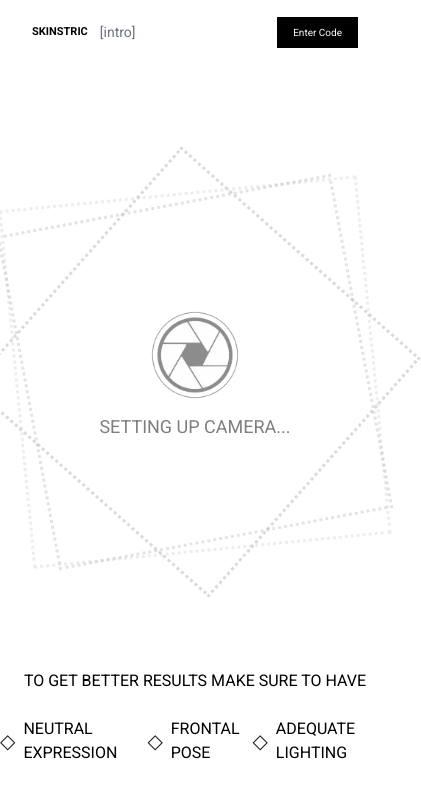
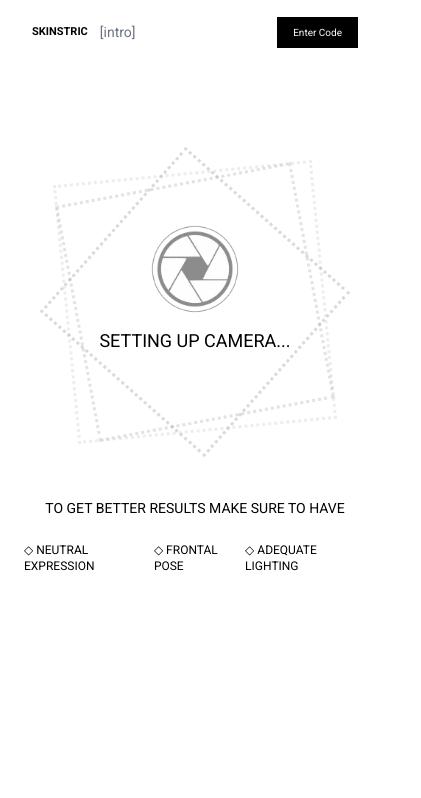
Before and after one commit to Guillermotrejo1/skinstric, a Next.js app: page /camera in a window 390 px wide. Shown: the top 798 px of the page, 421 px wide, since content can reach past the window. Built offline with nearby package versions, Linux system fonts and the light colour scheme.

Commit message:
made the camera page responsive

```diff
--- a/src/pages/camera/capture.tsx
+++ b/src/pages/camera/capture.tsx
@@ -158,8 +158,8 @@ const Capture = () => {
               </p>
               <div className="flex justify-center space-x-8 text-xs leading-6 text-[#FCFCFC]">
                 <p>◇ NEUTRAL EXPRESSION</p>
-                <p>◇ NEUTRAL EXPRESSION</p>
-                <p>◇ NEUTRAL EXPRESSION</p>
+                <p>◇ FRONTAL POSE</p>
+                <p>◇ ADEQUATE LIGHTING</p>
               </div>
             </div>
           </div>
--- a/src/pages/camera/index.tsx
+++ b/src/pages/camera/index.tsx
@@ -1,10 +1,10 @@
-import Image from 'next/image';
-import React from 'react'
+import Image from "next/image";
+import React from "react";
 
 const index = () => {
   return (
     <>
-        <div className="h-[70.3vh] flex flex-col items-center justify-center bg-white">
+      <div className="h-[50vh] md:h-[70.3vh] flex flex-col items-center justify-center bg-white">
         <Image
           width={400}
           height={400}
@@ -12,29 +12,23 @@ const index = () => {
           alt=""
           className="w-[100px] h-[100px] md:w-[136px] md:h-[136px] hover:scale-108 duration-700 ease-in-out cursor-pointer opacity-50"
         />
-          <p className="text-lg mt-2 opacity-50">SETTING UP CAMERA...</p>
+        <p className="text-lg mt-2 md:opacity-50">SETTING UP CAMERA...</p>
         <div>
-            <div className="absolute top-[calc(50%-50px)] left-1/2 -translate-x-[50%] -translate-y-1/2 w-[360px] h-[360px] md:w-[360px] md:h-[360px] animate-spin-faster rotate-190 border-3 border-[#A0A4AB] border-dotted opacity-20"></div>
-            <div className="absolute top-[calc(50%-50px)] left-1/2 -translate-x-[50%] -translate-y-1/2 w-[340px] h-[340px] md:w-[340px] md:h-[340px] animate-spin-faster rotate-185 border-3 border-[#A0A4AB] border-dotted opacity-30"></div>
-            <div className="absolute top-[calc(50%-50px)] left-1/2 -translate-x-[50%] -translate-y-1/2 w-[320px] h-[320px] md:w-[320px] md:h-[320px] animate-spin-fast border-3 border-[#A0A4AB] border-dotted opacity-40"></div>
+          <div className="absolute top-[calc(50%-120px)] md:top-[calc(50%-50px)] left-1/2 -translate-x-[50%] -translate-y-1/2 w-[260px] h-[260px] md:w-[360px] md:h-[360px] animate-spin-faster rotate-190 border-3 border-[#A0A4AB] border-dotted opacity-20"></div>
+          <div className="absolute top-[calc(50%-120px)] md:top-[calc(50%-50px)] left-1/2 -translate-x-[50%] -translate-y-1/2 w-[240px] h-[240px] md:w-[340px] md:h-[340px] animate-spin-faster rotate-185 border-3 border-[#A0A4AB] border-dotted opacity-30"></div>
+          <div className="absolute top-[calc(50%-120px)] md:top-[calc(50%-50px)] left-1/2 -translate-x-[50%] -translate-y-1/2 w-[220px] h-[220px] md:w-[320px] md:h-[320px] animate-spin-fast border-3 border-[#A0A4AB] border-dotted opacity-40"></div>
         </div>
       </div>
-        <div className="w-full flex flex-col items-center justify-center mb-8">
-          <p className="mb-6">TO GET BETTER RESULTS MAKE SURE TO HAVE</p>
-          <div className="flex justify-between w-full max-w-[600px] mb-4">
-            <h3 className="flex items-center before:content-['◇'] before:text-[20px] before:mr-2 before:text-[#1A1B1C]">
-              NEUTRAL EXPRESSION
-            </h3>
-            <h3 className="flex items-center before:content-['◇'] before:text-[20px] before:mr-2 before:text-[#1A1B1C]">
-              FRONTAL POSE
-            </h3>
-            <h3 className="flex items-center before:content-['◇'] before:text-[20px] before:mr-2 before:text-[#1A1B1C]">
-              ADEQUATE LIGHTING
-            </h3>
+      <div className="w-full flex flex-col items-center justify-center mb-8 max-w-[600px] md:max-w-full">
+        <p className="mb-6 text-sm md:text-[16px]">TO GET BETTER RESULTS MAKE SURE TO HAVE</p>
+        <div className="flex justify-between w-full max-w-[600px] mb-4 px-6">
+          <p className="text-xs md:text-[16px]">◇ NEUTRAL EXPRESSION</p>
+          <p className="text-xs md:text-[16px]">◇ FRONTAL POSE</p>
+          <p className="text-xs md:text-[16px]">◇ ADEQUATE LIGHTING</p>
         </div>
       </div>
     </>
   );
-}
+};
 
-export default index
+export default index;
```
Lines whose indentation alone changed are shown as unchanged.
